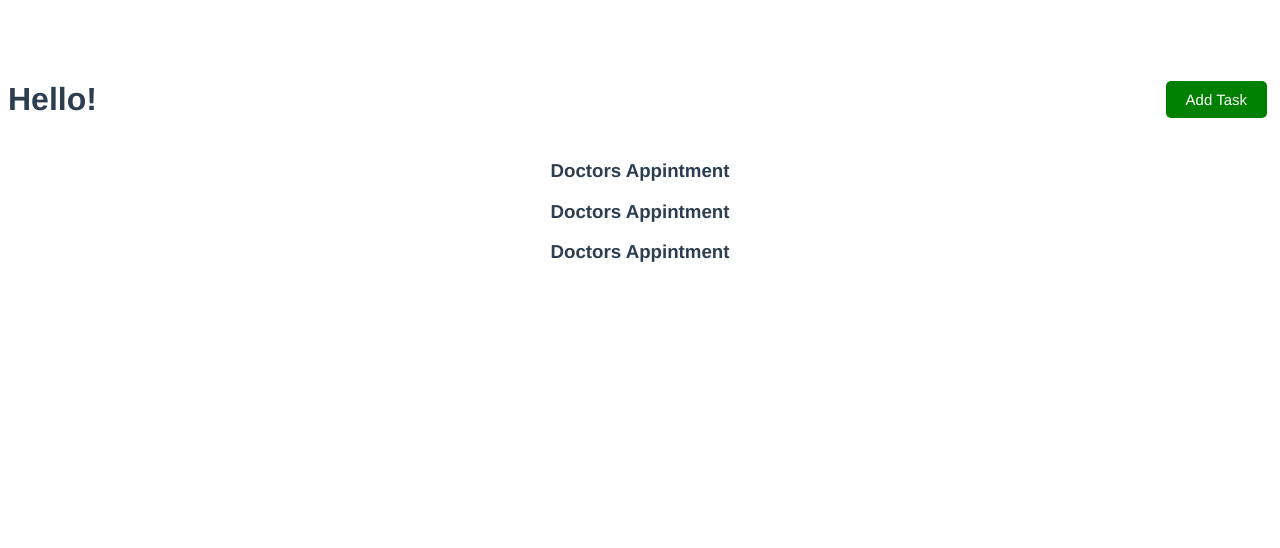
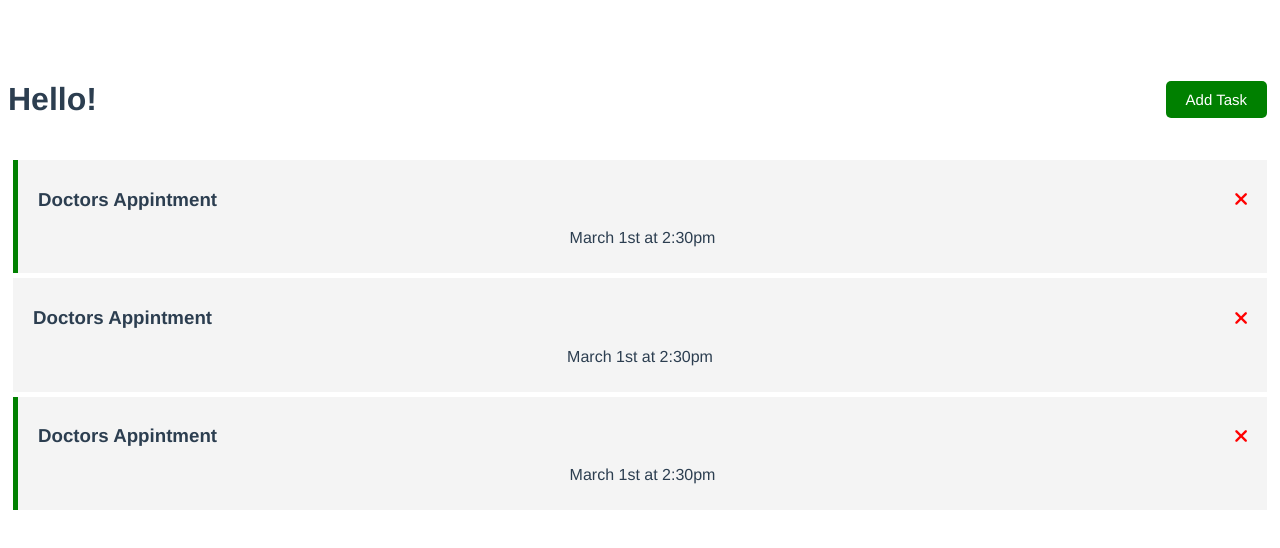
Before and after one commit to husky93/vue-form, a Vue app: page / in a window 1280 px wide. Shown: the top 548 px of the page. Built offline with nearby package versions, Linux system fonts and the light colour scheme.

Commit message:
Add border if reminder is set to true

```diff
--- a/public/index.html
+++ b/public/index.html
@@ -5,6 +5,7 @@
     <meta http-equiv="X-UA-Compatible" content="IE=edge">
     <meta name="viewport" content="width=device-width,initial-scale=1.0">
     <link rel="icon" href="<%= BASE_URL %>favicon.ico">
+    <link rel="stylesheet" href="https://cdnjs.cloudflare.com/ajax/libs/font-awesome/6.2.0/css/all.min.css">
     <title><%= htmlWebpackPlugin.options.title %></title>
   </head>
   <body>
--- /dev/null
+++ b/src/components/Task.vue
@@ -0,0 +1,37 @@
+<template>
+  <div :class="[task.reminder ? 'reminder' : '', 'task']">
+    <h3>{{task.text}}
+      <i class="fas fa-times"></i>
+    </h3>
+    <p>{{task.day}}</p>
+  </div>
+</template>
+
+<script>
+export default {
+  name: 'TaskItem',
+  props: {
+    task: Object,
+  },
+};
+</script>
+
+<style scoped>
+.fas {
+  color: red;
+}
+.task {
+  background: #f4f4f4;
+  margin: 5px;
+  padding: 10px 20px;
+  cursor: pointer;
+}
+.task.reminder {
+  border-left: 5px solid green;
+}
+.task h3 {
+  display: flex;
+  align-items: center;
+  justify-content: space-between;
+}
+</style>
--- a/src/components/Tasks.vue
+++ b/src/components/Tasks.vue
@@ -1,14 +1,19 @@
 <template>
   <div v-for="task in tasks" :key="task.id">
-    <h3>{{ task.text }}</h3>
+    <Task :task="task" />
   </div>
 </template>
 
 <script>
+import Task from './Task.vue';
+
 export default {
   name: 'TasksElement',
   props: {
     tasks: Array,
   },
+  components: {
+    Task,
+  },
 };
 </script>
```
